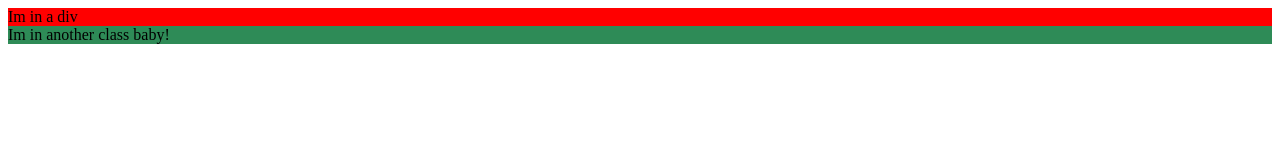
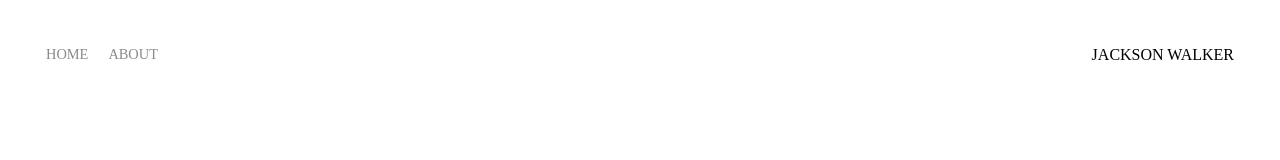
Before and after one commit to GorgoGerbis/PersonalWebsite, a plain HTML site: page portfolio-html/index.html in a window 1280 px wide. Drawn offline with Linux system fonts and the light colour scheme.

Commit message:
Just finished the navigation bar!

```diff
--- a/portfolio-html/index.html
+++ b/portfolio-html/index.html
@@ -6,12 +6,25 @@
     <link rel="stylesheet" href="styles.css">
 </head>
 <body>
-    <div class="placeholder">
-        Im in a div
-    </div>
+    <div class="container"> <!-- Container class for this page -->
+        <div class="nav-wrapper">
+            <div class="left-side">
+                <div class="nav-link-wrapper">
+                    <a href="index.html">Home</a>
+                </div>
 
-    <div class="anotherClass">
-        Im in another class baby!
+                <div class="nav-link-wrapper">
+                    <a href="about.html">About</a>
+                    <!-- This is how you can provide a link to another website... <a href="https://google.com">Google</a> -->
+                </div>
+            </div>
+
+            <div class="right-side">
+                <div class="brand">
+                    <div>JACKSON WALKER</div>
+                </div>
+            </div>
+        </div>
     </div>
 </body>
 </html>
--- a/portfolio-html/styles.css
+++ b/portfolio-html/styles.css
@@ -1,7 +1,37 @@
-.placeholder {
-    background-color: red;
+.nav-wrapper {
+    display:flex;
+    justify-content: space-between;
+    padding: 38px;
 }
 
-.anotherClass {
-    background-color: seagreen;
+.left-side {
+    display: flex;
 }
+
+/* Able to traverse down a tree, look at 37:30 for better explanation */
+.nav-wrapper > .left-side > div {
+    margin-right: 20px;
+    font-size: 0.9em; /* percent size of what it would normally be -> 0.9em == 90% */
+    text-transform: uppercase;
+}
+
+.nav-link-wrapper {
+    height: 22px;
+    border-bottom: 1px solid transparent;
+    transition: border-bottom 0.5s; /* Set up fade-in with buttons, Half a second fade-in */
+}
+
+/* The extra space plus a means I want you to grab just the a link in the nav-link-wrapper */
+.nav-link-wrapper a {
+    color: #8a8a8a;
+    text-decoration: none;
+    transition: color 0.5s; /* Setting it up for two animations, first color and then border-bottom */
+}
+
+.nav-link-wrapper:hover {
+    border-bottom: 1px solid black;
+}
+
+.nav-link-wrapper a:hover {
+    color: black;
+}
```
